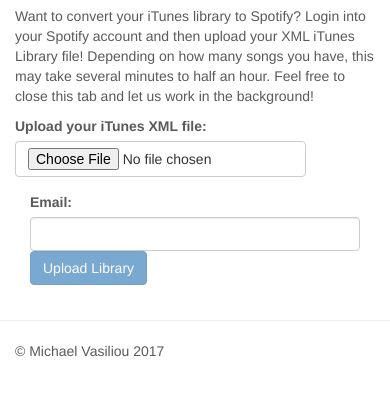
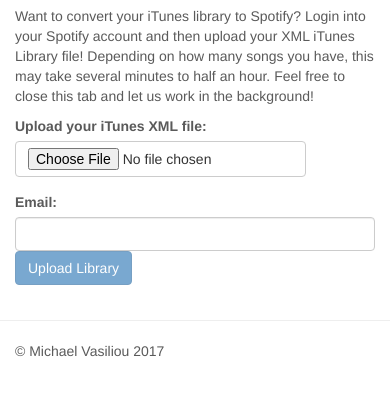
Before and after one commit to mvasiliou/spotify-convert-app, a Django app: template spotify_convert/templates/spotify_convert/index.html in a window 390 px wide. Shown: the part 54-450 px from the top of the page. Run offline with Django 3.2, Linux system fonts and the light colour scheme; the template is opened without the code that fills it: values that come from a table or form of the project are taken from there, others are empty; parts of the project's set-up code (start-up, migrations or seed data) failed here and were passed over; some libraries are stand-ins or nearby versions.

Commit message:
Add row class

```diff
--- a/spotify_convert/templates/spotify_convert/index.html
+++ b/spotify_convert/templates/spotify_convert/index.html
@@ -12,17 +12,19 @@
     </div>
     {% if file_form %}
         <div class ="row">
-        <div class='form-group col-md-4 col-lg-offset-4'>
+            <div class='form-group col-md-4 col-md-offset-4'>
                 <label for="file_input">Upload your iTunes XML file:</label>
                 <input class='btn btn-default' type="file" id="file_input"/>
             </div>
         </div>
+        <div class="row">
             <div class = 'form-group col-md-4 col-md-offset-4'>
             <form method="POST" action="/spotify_convert/submit_form/">
                 {% csrf_token %}
                 {{ file_form }}
                 <input class='btn btn-primary' id="submit-button" disabled type="submit" value="Upload Library">
             </form>
+            </div>
         </div>
     {% else %}
         <a class = "btn btn-success col-lg-2 col-lg-offset-5" href={{ spotify_url }}>Login to Spotify</a>
```
Lines whose indentation alone changed are shown as unchanged.
